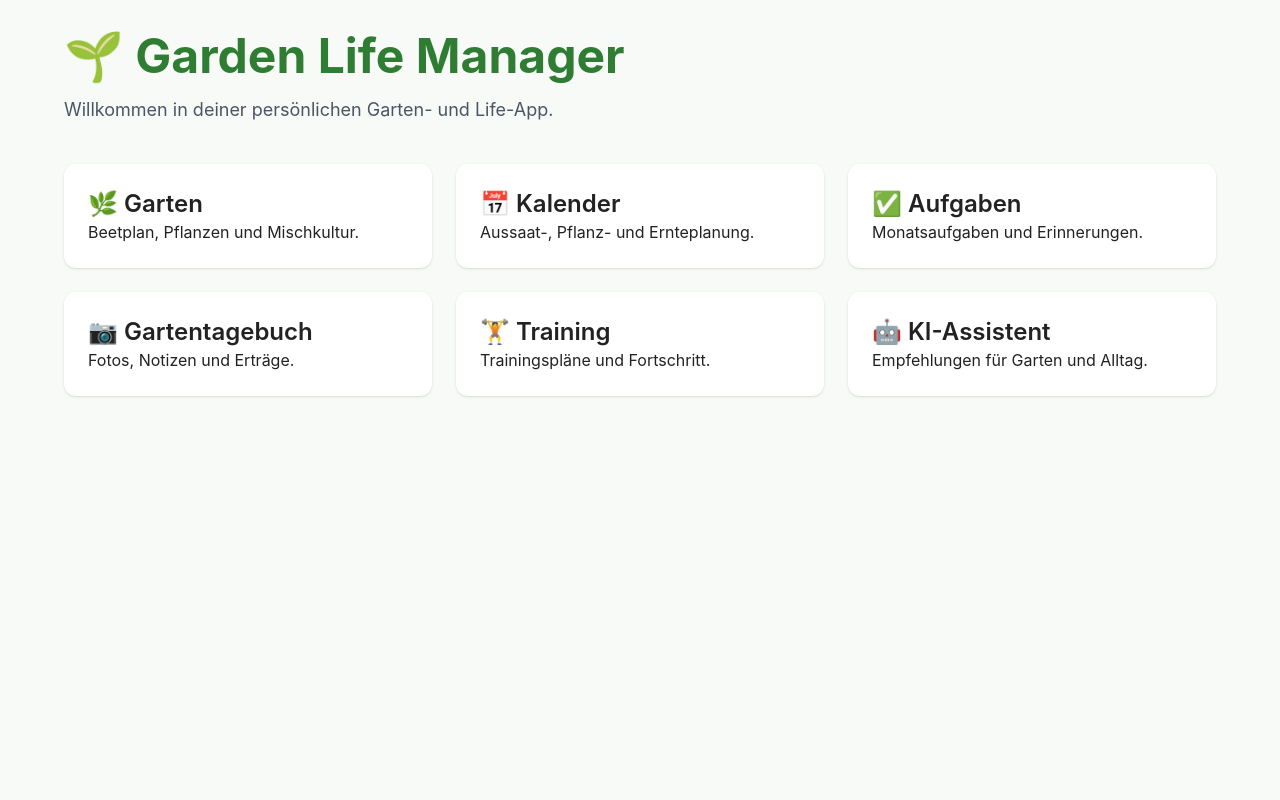
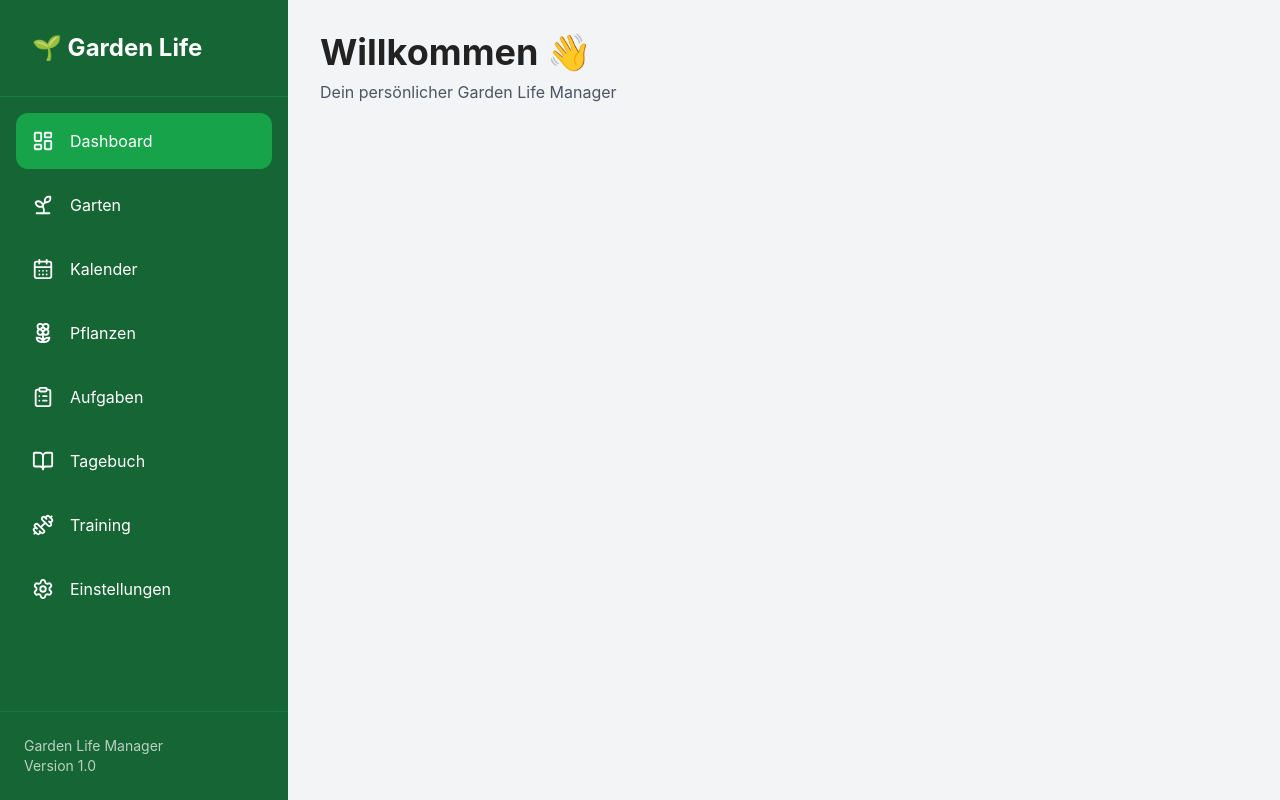
Before and after one commit to XuxuCommit/garden-life-manager, a Next.js app: page / in a window 1280 px wide. Built offline with nearby package versions, Linux system fonts and the light colour scheme.

Commit message:
modified:   app/layout.tsx 	modified:   app/page.tsx 	new file:   components/layout/Sidebar.tsx

```diff
--- a/app/layout.tsx
+++ b/app/layout.tsx
@@ -1,9 +1,9 @@
 import "./globals.css";
-import type { Metadata } from "next";
+import Sidebar from "@/components/layout/Sidebar";
 
-export const metadata: Metadata = {
+export const metadata = {
     title: "Garden Life Manager",
-  description: "Garten-, Trainings- und Life-Manager"
+    description: "Dein persönlicher Life Manager"
 };
 
 export default function RootLayout({
@@ -11,9 +11,28 @@
 }: {
     children: React.ReactNode;
 }) {
+
     return (
+
         <html lang="de">
-      <body>{children}</body>
+
+            <body>
+
+                <div className="flex">
+
+                    <Sidebar />
+
+                    <main className="flex-1 bg-gray-100 min-h-screen p-8">
+
+                        {children}
+
+                    </main>
+
+                </div>
+
+            </body>
+
         </html>
+
     );
 }
--- a/app/page.tsx
+++ b/app/page.tsx
@@ -1,50 +1,19 @@
-export default function HomePage() {
-  return (
-    <main className="min-h-screen bg-background p-8">
-      <div className="max-w-6xl mx-auto">
+export default function Home() {
 
-        <h1 className="text-5xl font-bold text-primary">
-          🌱 Garden Life Manager
-        </h1>
+    return (
 
-        <p className="mt-4 text-lg text-gray-600">
-          Willkommen in deiner persönlichen Garten- und Life-App.
-        </p>
+        <div>
 
-        <div className="grid grid-cols-1 md:grid-cols-2 xl:grid-cols-3 gap-6 mt-10">
+            <h1 className="text-4xl font-bold">
+                Willkommen 👋
+            </h1>
 
-          <div className="card">
-            <h2 className="text-2xl font-semibold">🌿 Garten</h2>
-            <p>Beetplan, Pflanzen und Mischkultur.</p>
-          </div>
-
-          <div className="card">
-            <h2 className="text-2xl font-semibold">📅 Kalender</h2>
-            <p>Aussaat-, Pflanz- und Ernteplanung.</p>
-          </div>
-
-          <div className="card">
-            <h2 className="text-2xl font-semibold">✅ Aufgaben</h2>
-            <p>Monatsaufgaben und Erinnerungen.</p>
-          </div>
-
-          <div className="card">
-            <h2 className="text-2xl font-semibold">📷 Gartentagebuch</h2>
-            <p>Fotos, Notizen und Erträge.</p>
-          </div>
-
-          <div className="card">
-            <h2 className="text-2xl font-semibold">🏋️ Training</h2>
-            <p>Trainingspläne und Fortschritt.</p>
-          </div>
-
-          <div className="card">
-            <h2 className="text-2xl font-semibold">🤖 KI-Assistent</h2>
-            <p>Empfehlungen für Garten und Alltag.</p>
-          </div>
+            <p className="mt-2 text-gray-600">
+                Dein persönlicher Garden Life Manager
+            </p>
 
         </div>
-      </div>
-    </main>
-  );
+
+    );
+
 }
--- /dev/null
+++ b/components/layout/Sidebar.tsx
@@ -0,0 +1,115 @@
+"use client";
+
+import Link from "next/link";
+import { usePathname } from "next/navigation";
+
+import {
+    LayoutDashboard,
+    Sprout,
+    CalendarDays,
+    Flower2,
+    ClipboardList,
+    BookOpen,
+    Dumbbell,
+    Settings
+} from "lucide-react";
+
+const menu = [
+    {
+        name: "Dashboard",
+        href: "/",
+        icon: LayoutDashboard
+    },
+    {
+        name: "Garten",
+        href: "/garden",
+        icon: Sprout
+    },
+    {
+        name: "Kalender",
+        href: "/calendar",
+        icon: CalendarDays
+    },
+    {
+        name: "Pflanzen",
+        href: "/plants",
+        icon: Flower2
+    },
+    {
+        name: "Aufgaben",
+        href: "/tasks",
+        icon: ClipboardList
+    },
+    {
+        name: "Tagebuch",
+        href: "/journal",
+        icon: BookOpen
+    },
+    {
+        name: "Training",
+        href: "/training",
+        icon: Dumbbell
+    },
+    {
+        name: "Einstellungen",
+        href: "/settings",
+        icon: Settings
+    }
+];
+
+export default function Sidebar() {
+
+    const pathname = usePathname();
+
+    return (
+        <aside className="w-72 h-screen bg-green-800 text-white flex flex-col">
+
+            <div className="text-2xl font-bold p-8 border-b border-green-700">
+                🌱 Garden Life
+            </div>
+
+            <nav className="flex-1 p-4">
+
+                {menu.map((item) => {
+
+                    const Icon = item.icon;
+
+                    const active = pathname === item.href;
+
+                    return (
+                        <Link
+                            key={item.href}
+                            href={item.href}
+                            className={`flex items-center gap-4 p-4 rounded-xl mb-2 transition
+
+                            ${
+                                active
+                                    ? "bg-green-600"
+                                    : "hover:bg-green-700"
+                            }`}
+                        >
+
+                            <Icon size={22} />
+
+                            <span>{item.name}</span>
+
+                        </Link>
+                    );
+
+                })}
+
+            </nav>
+
+            <div className="p-6 border-t border-green-700 text-sm opacity-70">
+
+                Garden Life Manager
+
+                <br />
+
+                Version 1.0
+
+            </div>
+
+        </aside>
+    );
+}
```
Lines whose indentation alone changed are shown as unchanged.
